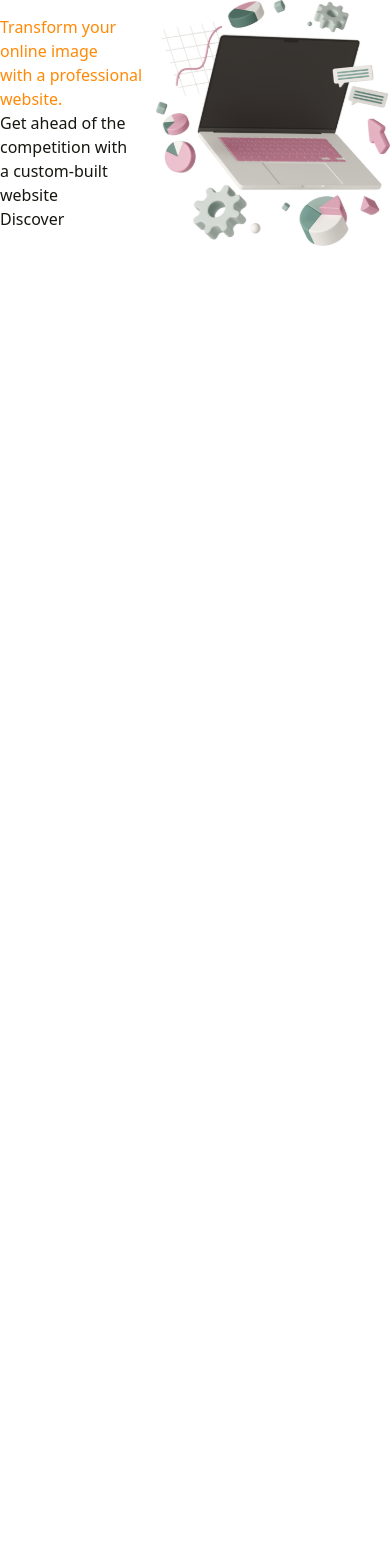
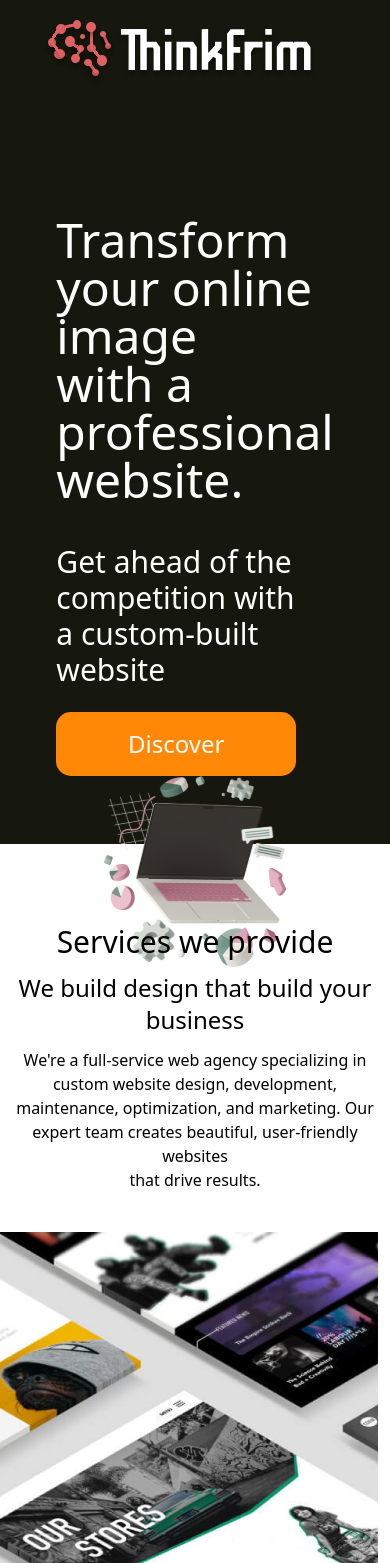
Before and after one commit to ThinkFrim/thinkfrim-demo-test, a React (Create React App) app: page / in a window 390 px wide. Shown: the top 1563 px of the page. Before the commit the page ends 844 px from the top, so only its background shows below. Built offline with nearby package versions, Linux system fonts and the light colour scheme.

Commit message:
pushing latest updated code

```diff
--- a/src/components/cards/index.js
+++ /dev/null
@@ -1,21 +0,0 @@
-import aboutService from '../../static/Data/aboutData';
-
-const Cards = () => {
-    return (
-        <div className='cardContainer'>
-            <div className='cards flex justify-center'>
-                {
-                    aboutService.map((items) => {
-                        return (
-                            <div className='content'>
-                                <img src={items.img} alt="" />
-                            </div>
-                        )
-                    })
-                }
-            </div>
-        </div>
-    )
-}
-
-export default Cards;
--- a/src/components/nav/index.js
+++ b/src/components/nav/index.js
@@ -4,7 +4,7 @@ const Nav = () => {
       <div className="logoContainer">
         <img src="/media/logo/ThinkFrimLogo.svg" alt="" />
       </div>
-      <ul className="flex gap-8 max-sm:hidden text-2xl White">
+      <ul className="flex gap-8 max-sm:hidden text-2xl White mx-52">
         <li><a href="">About</a></li>
         <li><a href="">Team</a></li>
         <li><a href="">Contact Us</a></li>
--- a/src/pages/home/index.js
+++ b/src/pages/home/index.js
@@ -1,13 +1,16 @@
 import './home.css';
 import Nav from "../../components/nav";
-import Cards from '../../components/cards';
-import Services from '../services';
+// import Cards from '../../components/cards';
+import Services from '../../sections/services';
 import Banner from '../../sections/banner';
 
 const Home = () => {
   return (
     <div>
       <Banner />
+      <div style={{ height: '100px' }}>
+        <Services />
+      </div>
     </div>
   )
 }
--- a/src/pages/services/index.js
+++ /dev/null
@@ -1,19 +0,0 @@
-import React from 'react'
-import Cards from '../../components/cards'
-
-const Services = () => {
-  return (
-    <div className='services'>
-      <div>
-        <div className='text-center py-6'>
-          <h1 className='text-3xl stroke'>Services we provide</h1>
-          <h2 className='text-2xl stroke py-3 font-light'>We build design that build your business</h2>
-          <p className='stroke'>We're a full-service web agency specializing in custom website design, development, <br /> maintenance, optimization, and marketing. Our expert team creates beautiful, user-friendly websites <br /> that drive results.</p>
-        </div>
-        <Cards />
-      </div>
-    </div>
-  )
-}
-
-export default Services
--- /dev/null
+++ b/src/sections/banner/banner.css
@@ -0,0 +1,10 @@
+
+.root {
+    height: 1px;
+    min-height: 100vh;
+}
+
+.bannerButton {
+    border-radius: 15px;
+    min-width: 15rem;
+}
--- a/src/sections/banner/index.js
+++ b/src/sections/banner/index.js
@@ -1,14 +1,17 @@
-import React from 'react'
-
+import Nav from "../../components/nav"
+import './banner.css'
 const Banner = () => {
     return (
-        <section id='banner' className='root chineseBlackBg'>
-            <div className='md:container flex items-center'>
-                <div>
-                    <h1 className='americanOrange'>Transform your online image <br /> with a professional website.</h1>
-                    <h2>Get ahead of the competition with <br /> a custom-built website</h2>
+        <section id='banner' className='root chineseBlackBg px-6'>
+            <div className="py-5">
+                <Nav />
+            </div>
+            <div className='md:container flex max-sm:flex-col items-center justify-between mx-20 py-24'>
+                <div className='content'>
+                    <h1 className='White text-5xl py-4'>Transform your online image <br /> with a professional website.</h1>
+                    <h2 className='White text-3xl py-6'>Get ahead of the competition with <br /> a custom-built website</h2>
                     <div>
-                        <button>Discover</button>
+                        <button className='americanOrangeBg White text-2xl p-4 bannerButton'>Discover</button>
                     </div>
                 </div>
                 <div>
--- /dev/null
+++ b/src/sections/services/index.js
@@ -0,0 +1,31 @@
+import React from 'react'
+import aboutService from '../../static/Data/aboutData'
+
+const Services = () => {
+  return (
+    <div className='services'>
+      <div className='py-20'>
+        <div className='text-center'>
+          <h1 className='text-3xl'>Services we provide</h1>
+          <h2 className='text-2xl stroke py-3 font-light'>We build design that build your business</h2>
+          <p className='stroke'>We're a full-service web agency specializing in custom website design, development, <br /> maintenance, optimization, and marketing. Our expert team creates beautiful, user-friendly websites <br /> that drive results.</p>
+        </div>
+        <div className='imgContainer'>
+          <div className='cards float-left py-10'>
+            {
+              aboutService.map((items) => {
+                return (
+                  <div className='imgHolder'>
+                    <img src={items.img} alt="" />
+                  </div>
+                )
+              })
+            }
+          </div>
+        </div>
+      </div>
+    </div>
+  )
+}
+
+export default Services
--- a/src/styles/colors.modules.css
+++ b/src/styles/colors.modules.css
@@ -15,7 +15,7 @@
 }
 
 .chineseBlackBg {
-    color: var(--chineseBlackBg);
+    background: var(--chineseBlackBg);
 }
 
 .americanOrange {
@@ -23,9 +23,13 @@
 }
 
 .americanOrangeBg {
-    color: var(--americanOrangeBg);
+    background: var(--americanOrangeBg);
 }
 
 .White {
     color: var(--White);
 }
+
+.crayola{
+    color: #a7a9be;
+}
```
Also changed, not shown: src/sections/services/services.css (added).
